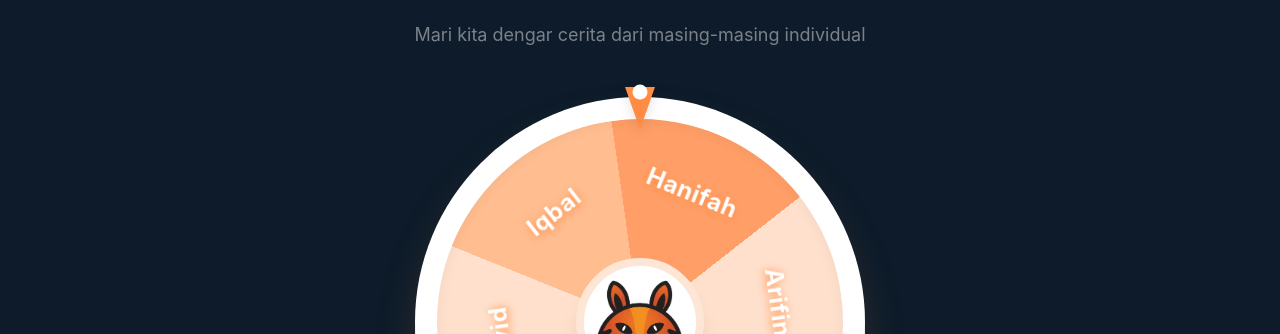
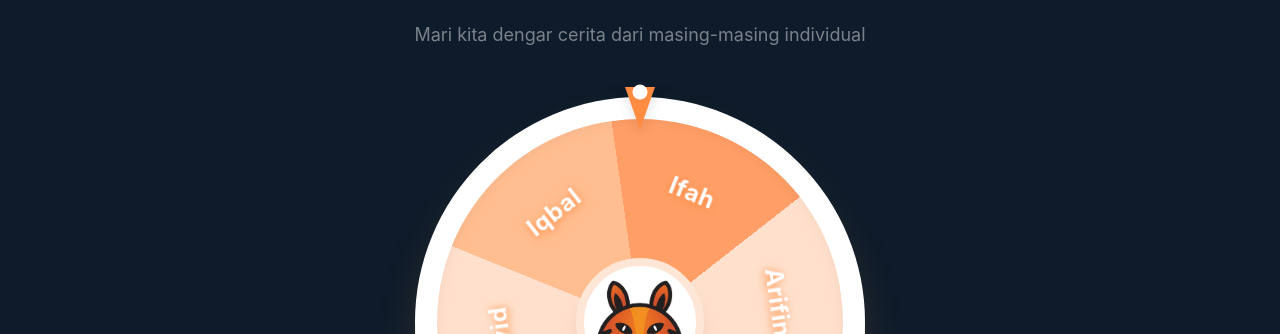
Before and after one commit to LabQii/ops1-intern, a Next.js app: page /spinner in a window 1280 px wide. Shown: the part 148-482 px from the top of the page. Built offline with nearby package versions, Linux system fonts and the light colour scheme; no server answers.

Commit message:
add: change hanifah name to ifah

```diff
--- a/app/admin/page.tsx
+++ b/app/admin/page.tsx
@@ -8,7 +8,7 @@ import Toast from '@/components/ui/Toast';
 import ConfirmModal from '@/components/ui/ConfirmModal';
 import { ToastMessage } from '@/types';
 
-const SPINNER_NAMES = ['Arifin', 'Syam', 'Regina', 'David', 'Iqbal', 'Hanifah'];
+const SPINNER_NAMES = ['Arifin', 'Syam', 'Regina', 'David', 'Iqbal', 'Ifah'];
 
 interface Document {
   id: string;
--- a/app/spinner/page.tsx
+++ b/app/spinner/page.tsx
@@ -9,7 +9,7 @@ const INITIAL_SEGMENTS = [
   "Regina",
   "David",
   "Iqbal",
-  "Hanifah",
+  "Ifah",
 ];
 
 const COLORS = [
@@ -423,8 +423,8 @@ export default function SpinnerGame() {
             {isSpinning
               ? "SPINNING..."
               : availableSegments.length === 0
-              ? "DONE!"
-              : <span className="flex items-center gap-3">SPIN ME! <FerrisWheel className="w-8 h-8" /></span>
+                ? "DONE!"
+                : <span className="flex items-center gap-3">SPIN ME! <FerrisWheel className="w-8 h-8" /></span>
             }
           </button>
 
```
Lines whose indentation alone changed are shown as unchanged.
